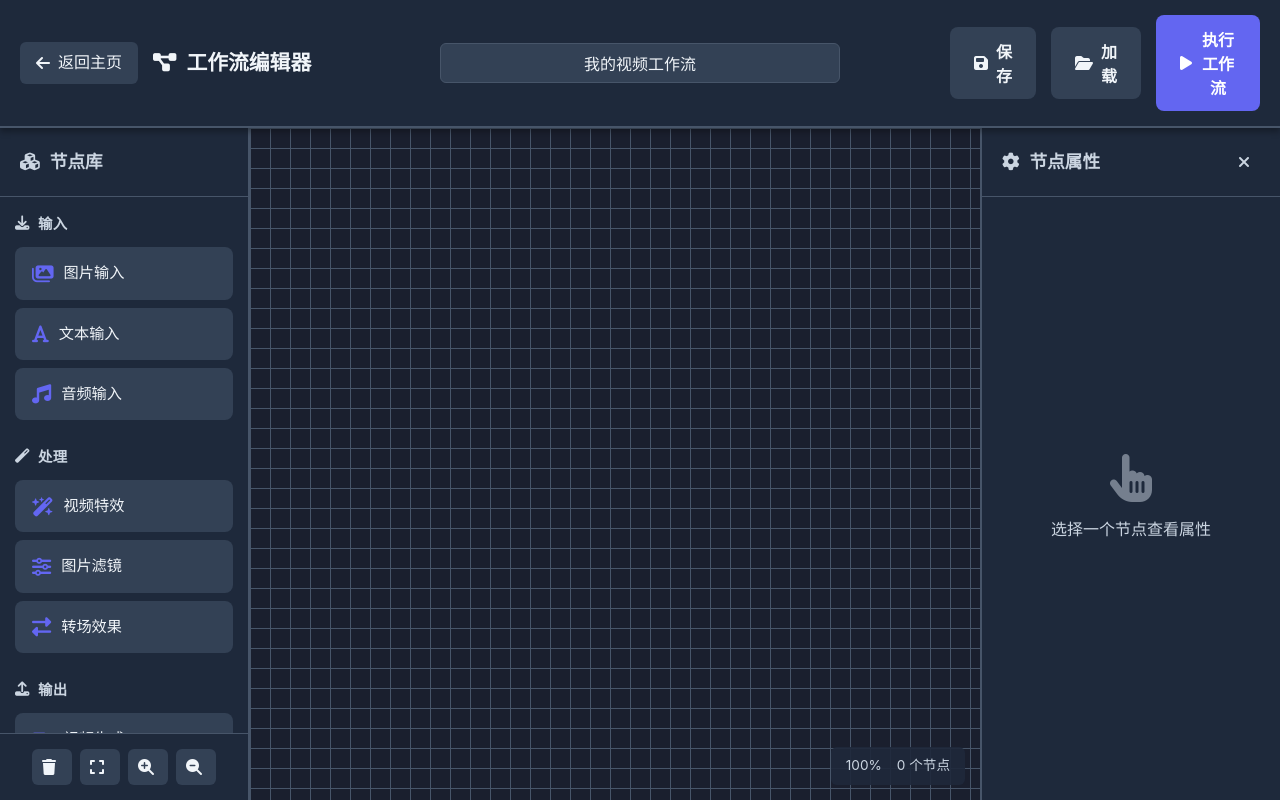
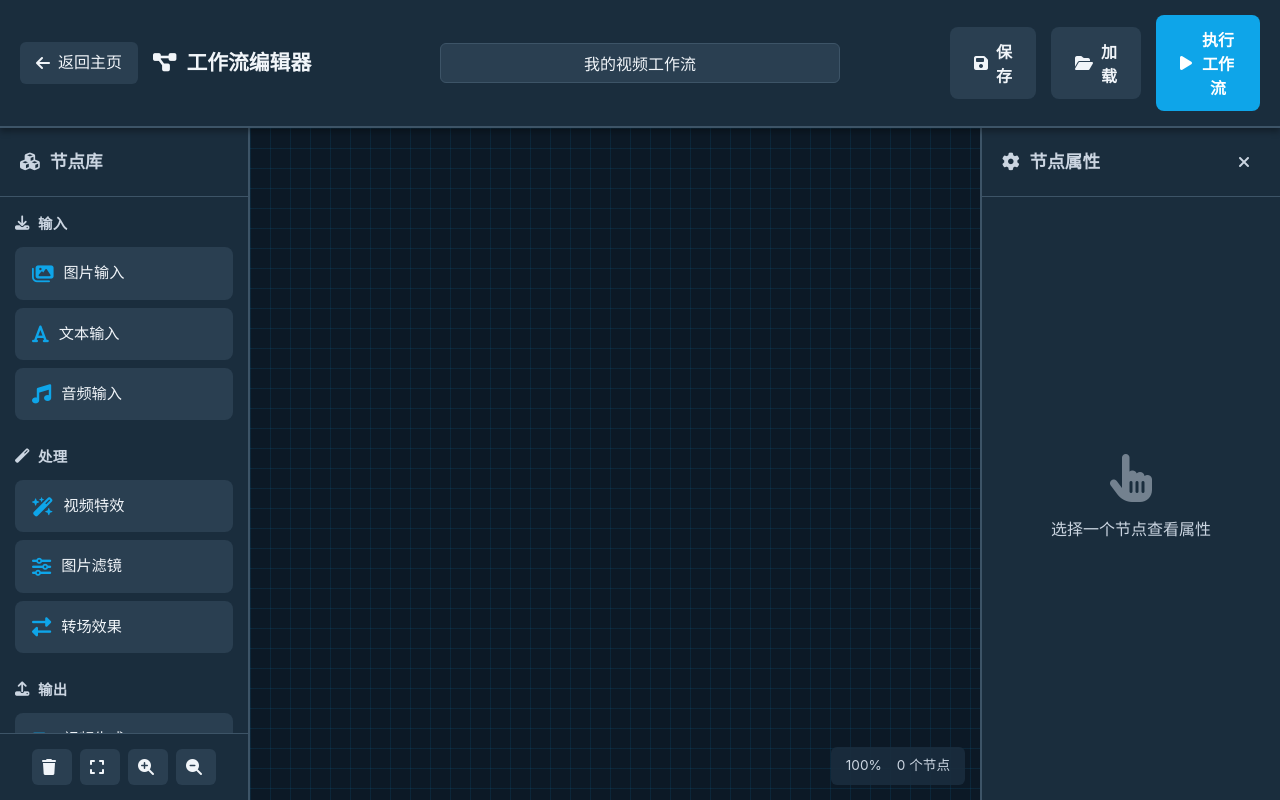
Before and after one commit to autumn0516/tim, a Flask app: page /workflow in a window 1280 px wide. Run offline with Flask 3, Linux system fonts and the light colour scheme.

Commit message:
Change theme to blue color scheme
Updated color palette from purple to blue:
- Primary color: #6366f1 → #0ea5e9 (sky blue)
- Secondary color: #8b5cf6 → #06b6d4 (cyan)
- Background: Updated to darker blue tones
- Surface colors: Adjusted to blue-gray palette
- Canvas grid: Blue tint for workflow editor
- Gradients: Updated to blue gradient
- Hover/active states: Blue accent colors

Files updated:
- web_app/static/css/style.css
- web_app/static/css/workflow.css

```diff
--- a/web_app/static/css/style.css
+++ b/web_app/static/css/style.css
@@ -6,17 +6,17 @@
 }
 
 :root {
-    --primary-color: #6366f1;
-    --secondary-color: #8b5cf6;
+    --primary-color: #0ea5e9;
+    --secondary-color: #06b6d4;
     --success-color: #10b981;
     --danger-color: #ef4444;
     --warning-color: #f59e0b;
-    --bg-color: #0f172a;
-    --surface-color: #1e293b;
-    --surface-light: #334155;
+    --bg-color: #0c1e2e;
+    --surface-color: #1a2d3d;
+    --surface-light: #2a3f51;
     --text-color: #f1f5f9;
     --text-secondary: #cbd5e1;
-    --border-color: #475569;
+    --border-color: #3d5467;
     --shadow: 0 4px 6px rgba(0, 0, 0, 0.3);
     --shadow-lg: 0 10px 15px rgba(0, 0, 0, 0.4);
 }
@@ -41,7 +41,7 @@ body {
 .header {
     text-align: center;
     padding: 40px 20px;
-    background: linear-gradient(135deg, var(--primary-color), var(--secondary-color));
+    background: linear-gradient(135deg, #0284c7, #0891b2);
     border-radius: 16px;
     margin-bottom: 40px;
     box-shadow: var(--shadow-lg);
@@ -135,12 +135,12 @@ section {
 
 .dropzone:hover {
     border-color: var(--primary-color);
-    background: rgba(99, 102, 241, 0.1);
+    background: rgba(14, 165, 233, 0.1);
 }
 
 .dropzone.dragover {
-    border-color: var(--success-color);
-    background: rgba(16, 185, 129, 0.1);
+    border-color: var(--primary-color);
+    background: rgba(14, 165, 233, 0.15);
 }
 
 .dropzone i {
@@ -332,7 +332,7 @@ button {
     width: 100%;
     padding: 20px;
     font-size: 1.2rem;
-    background: linear-gradient(135deg, var(--primary-color), var(--secondary-color));
+    background: linear-gradient(135deg, #0284c7, #0891b2);
     color: white;
     justify-content: center;
 }
@@ -385,7 +385,7 @@ button {
 
 .progress-fill {
     height: 100%;
-    background: linear-gradient(90deg, var(--primary-color), var(--secondary-color));
+    background: linear-gradient(90deg, #0284c7, #0891b2);
     border-radius: 4px;
     transition: width 0.3s ease;
     width: 0%;
@@ -789,7 +789,7 @@ button {
 
     .dropzone:active {
         border-color: var(--primary-color);
-        background: rgba(99, 102, 241, 0.1);
+        background: rgba(14, 165, 233, 0.1);
     }
 
     button:hover {
--- a/web_app/static/css/workflow.css
+++ b/web_app/static/css/workflow.css
@@ -151,7 +151,7 @@
 
 .node-item:hover {
     background: var(--border-color);
-    border-color: var(--primary-color);
+    border-color: #0ea5e9;
     transform: translateX(5px);
 }
 
@@ -161,7 +161,7 @@
 
 .node-item i {
     font-size: 1.2rem;
-    color: var(--primary-color);
+    color: #0ea5e9;
 }
 
 .node-item span {
@@ -189,17 +189,17 @@
 
 .btn-tool:hover {
     background: var(--border-color);
-    color: var(--primary-color);
+    color: #0ea5e9;
 }
 
 /* 画布区域 */
 .canvas-area {
     flex: 1;
     position: relative;
-    background: #1a1f2e;
+    background: #0c1926;
     background-image:
-        linear-gradient(var(--border-color) 1px, transparent 1px),
-        linear-gradient(90deg, var(--border-color) 1px, transparent 1px);
+        linear-gradient(rgba(14, 165, 233, 0.1) 1px, transparent 1px),
+        linear-gradient(90deg, rgba(14, 165, 233, 0.1) 1px, transparent 1px);
     background-size: 20px 20px;
     overflow: hidden;
 }
@@ -221,7 +221,7 @@
     display: flex;
     gap: 15px;
     padding: 8px 15px;
-    background: rgba(30, 41, 59, 0.9);
+    background: rgba(26, 45, 61, 0.9);
     border-radius: 6px;
     font-size: 0.85rem;
     color: var(--text-secondary);
```
